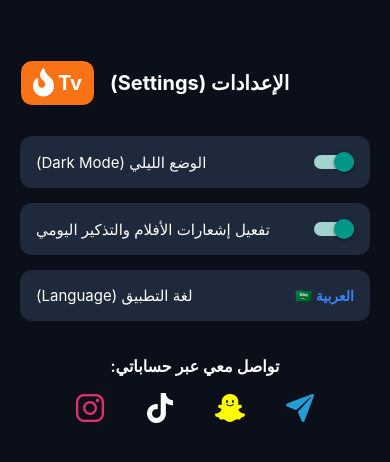
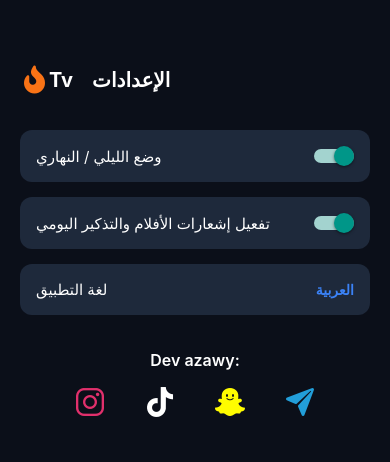
Before and after one commit to dev-iQe/fire, a React Native app: screen /Settings in a window 390 px wide. Shown: the top 462 px of the page. Built offline with nearby package versions, Linux system fonts and the light colour scheme; no server answers.

Commit message:
Update SettingsScreen.js

```diff
--- a/src/screens/SettingsScreen.js
+++ b/src/screens/SettingsScreen.js
@@ -10,14 +10,14 @@ export default function SettingsScreen() {
     <ScrollView style={[styles.container, { backgroundColor: theme.colors.background }]}>
       <View style={styles.brandHeader}>
         <View style={styles.fireLogoContainer}>
-          <FontAwesome5 name="fire" size={28} color="#ffffff" />
-          <Text style={styles.tvText}>Tv</Text>
+          <FontAwesome5 name="fire" size={28} color="#f97316" />
+          <Text style={[styles.tvText, { color: theme.colors.text }]}>Tv</Text>
         </View>
-        <Text style={[styles.headerTitle, { color: theme.colors.text }]}>الإعدادات (Settings)</Text>
+        <Text style={[styles.headerTitle, { color: theme.colors.text }]}>الإعدادات</Text>
       </View>
 
       <View style={[styles.settingItem, { backgroundColor: theme.colors.card }]}>
-        <Text style={[styles.settingText, { color: theme.colors.text }]}>الوضع الليلي (Dark Mode)</Text>
+        <Text style={[styles.settingText, { color: theme.colors.text }]}>وضع الليلي / النهاري</Text>
         <Switch value={isDarkMode} onValueChange={toggleTheme} />
       </View>
 
@@ -27,14 +27,14 @@ export default function SettingsScreen() {
       </View>
 
       <View style={[styles.settingItem, { backgroundColor: theme.colors.card }]}>
-        <Text style={[styles.settingText, { color: theme.colors.text }]}>لغة التطبيق (Language)</Text>
+        <Text style={[styles.settingText, { color: theme.colors.text }]}>لغة التطبيق</Text>
         <TouchableOpacity onPress={() => changeLanguage(language === 'ar' ? 'en' : 'ar')}>
-          <Text style={{ color: '#3b82f6', fontWeight: 'bold' }}>{language === 'ar' ? 'العربية 🇸🇦' : 'English 🇺🇸'}</Text>
+          <Text style={{ color: '#3b82f6', fontWeight: 'bold' }}>{language === 'ar' ? 'العربية ' : 'English '}</Text>
         </TouchableOpacity>
       </View>
 
       <View style={styles.socialContainer}>
-        <Text style={[styles.socialTitle, { color: theme.colors.text }]}>تواصل معي عبر حساباتي:</Text>
+        <Text style={[styles.socialTitle, { color: theme.colors.text }]}>Dev azawy:</Text>
         <View style={styles.socialIcons}>
           <TouchableOpacity onPress={() => Linking.openURL('https://instagram.com/eng_azawy')}>
             <Ionicons name="logo-instagram" size={32} color="#E1306C" />
@@ -57,8 +57,8 @@ export default function SettingsScreen() {
 const styles = StyleSheet.create({
   container: { flex: 1, padding: 20 },
   brandHeader: { flexDirection: 'row', alignItems: 'center', marginBottom: 30, marginTop: 40 },
-  fireLogoContainer: { flexDirection: 'row', alignItems: 'center', backgroundColor: '#f97316', paddingHorizontal: 12, paddingVertical: 6, borderRadius: 12, borderWidth: 1.5, borderColor: '#000' },
-  tvText: { color: '#fff', fontSize: 20, fontWeight: 'bold', marginLeft: 4 },
+  fireLogoContainer: { flexDirection: 'row', alignItems: 'center', paddingHorizontal: 4, paddingVertical: 4 },
+  tvText: { fontSize: 20, fontWeight: 'bold', marginLeft: 4 },
   headerTitle: { fontSize: 20, fontWeight: 'bold', marginLeft: 15 },
   settingItem: { flexDirection: 'row', justifyContent: 'space-between', alignItems: 'center', padding: 16, borderRadius: 12, marginBottom: 15 },
   settingText: { fontSize: 15 },
```
